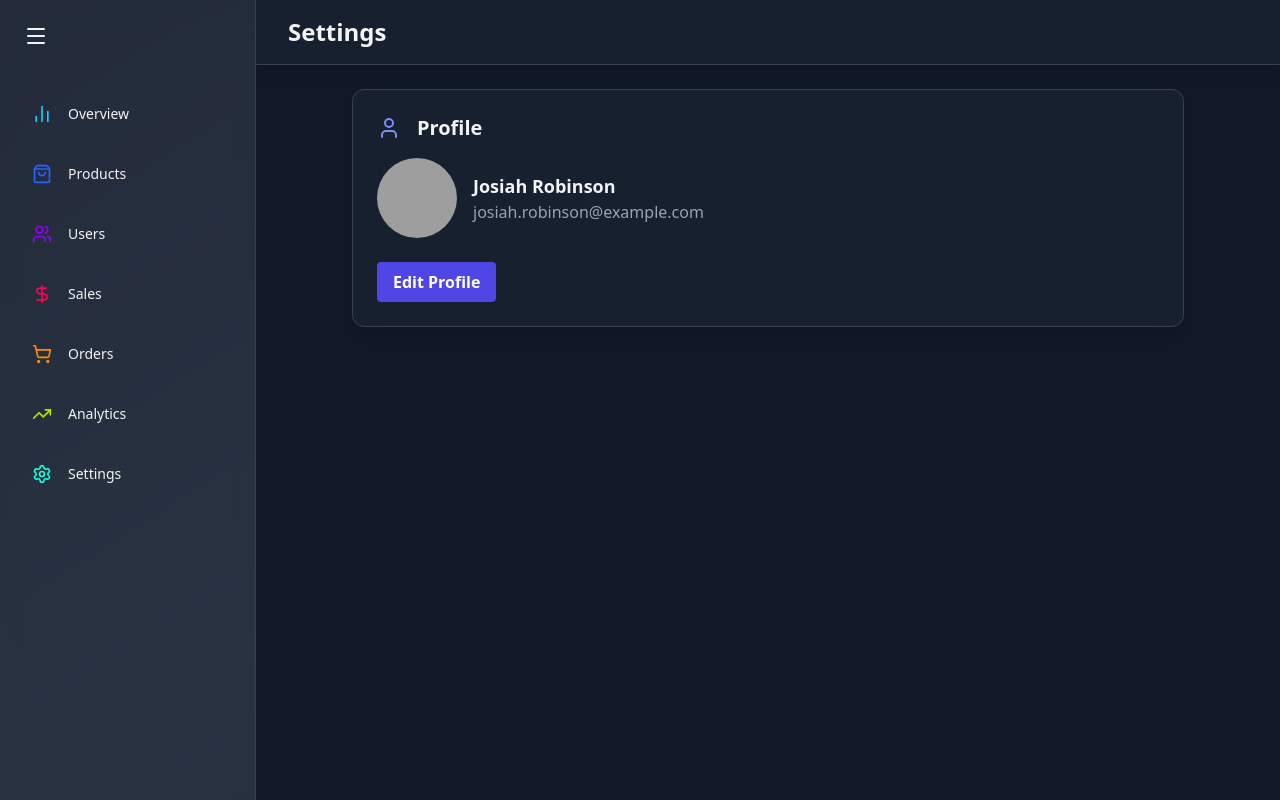
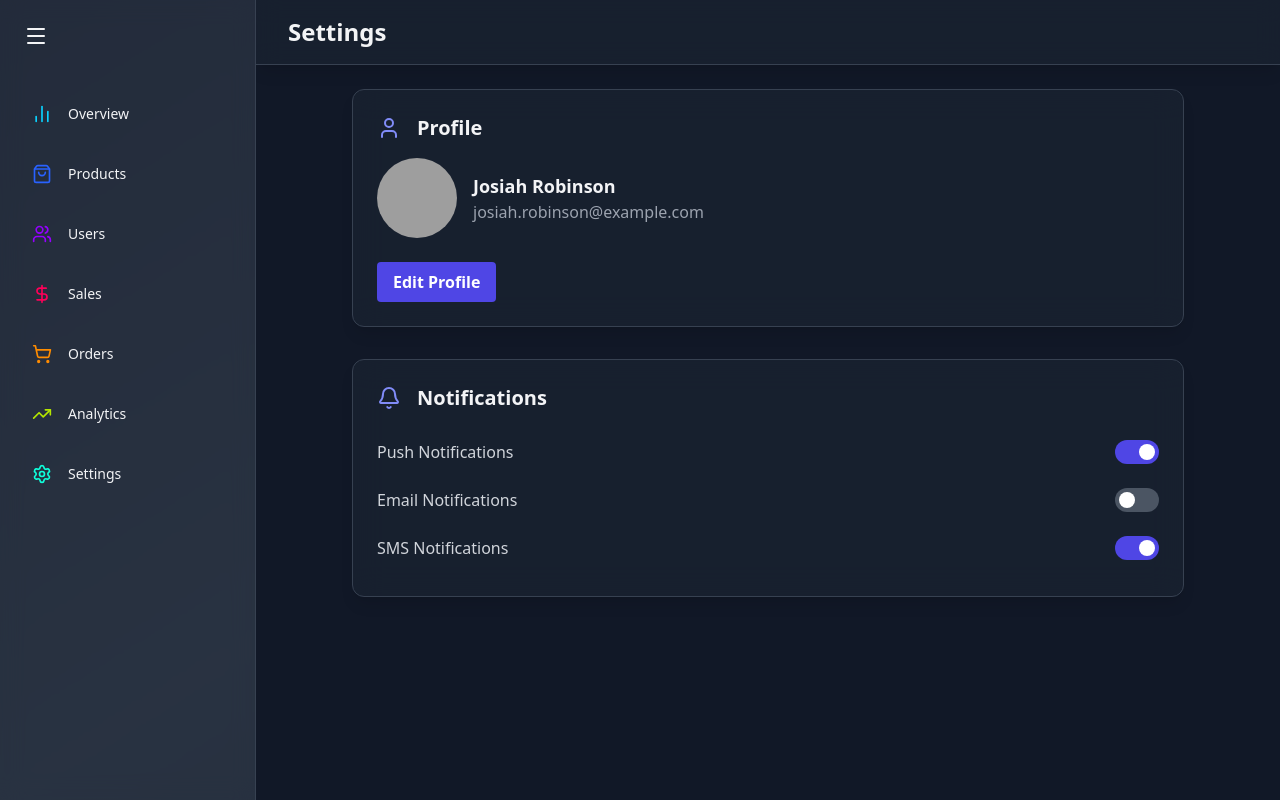
Before and after one commit to devrolet/react-admin-dashboard, a React (Vite) app: page /settings in a window 1280 px wide. Built offline with nearby package versions, Linux system fonts and the light colour scheme; grey boxes are pictures that could not be loaded.

Commit message:
Create Notifications Section, create toggle switch component

```diff
--- /dev/null
+++ b/src/components/common/ToggleSwitch.jsx
@@ -0,0 +1,18 @@
+const ToggleSwitch = ({label, isOn, onToggle}) => {
+  return (
+    <div className="flex items-center justify-between py-3">
+      <span className="text-gray-300">{label}</span>
+      <button
+        className={`relative inline-flex items-center h-6 rounded-full w-11 transition-colors focus:outline-none ${isOn ? "bg-indigo-600" : "bg-gray-600"}
+      `}
+        onClick={onToggle}
+      >
+        <span
+          className={`inline-block size-4 transform transition-transform bg-white rounded-full ${isOn ? "translate-x-6" : "translate-x-1"}`}
+        />
+      </button>
+    </div>
+  )
+}
+
+export default ToggleSwitch
--- /dev/null
+++ b/src/components/settings/Notifications.jsx
@@ -0,0 +1,37 @@
+import { useState } from "react"
+import SettingsSection from "./SettingsSection";
+import { Bell } from "lucide-react";
+import ToggleSwitch from "../common/ToggleSwitch";
+
+const Notifications = () => {
+
+  const [notifications, setNotifications] = useState({
+    push: true,
+    email: false,
+    sms: true,
+  });
+
+
+
+  return (
+    <SettingsSection icon={Bell} title={"Notifications"}>
+      <ToggleSwitch
+        label={"Push Notifications"}
+        isOn={notifications.push}
+        onToggle={ () => setNotifications({...notifications, push: !notifications.push })}
+      />
+      <ToggleSwitch
+        label={"Email Notifications"}
+        isOn={notifications.email}
+        onToggle={ () => setNotifications({...notifications, email: !notifications.email })}
+      />
+      <ToggleSwitch
+        label={"SMS Notifications"}
+        isOn={notifications.sms}
+        onToggle={ () => setNotifications({...notifications, sms: !notifications.sms })}
+      />
+    </SettingsSection>
+  )
+}
+
+export default Notifications
--- a/src/pages/SettingsPage.jsx
+++ b/src/pages/SettingsPage.jsx
@@ -1,6 +1,7 @@
 import Header from "../components/common/Header";
 
 import Profile from "../components/settings/Profile";
+import Notifications from "../components/settings/Notifications";
 
 const SettingsPage = () => {
   return (
@@ -8,6 +9,7 @@ const SettingsPage = () => {
       <Header title={"Settings"} />
       <main className="max-w-4xl mx-auto py-6 px-4 lg:px-8">
         <Profile />
+        <Notifications />
       </main>
     </div>
   )
```
